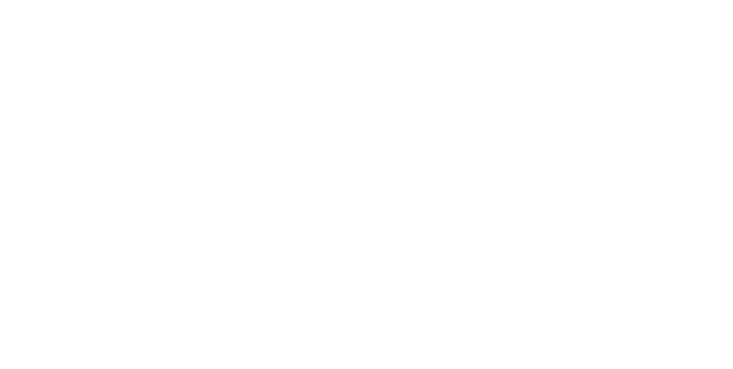
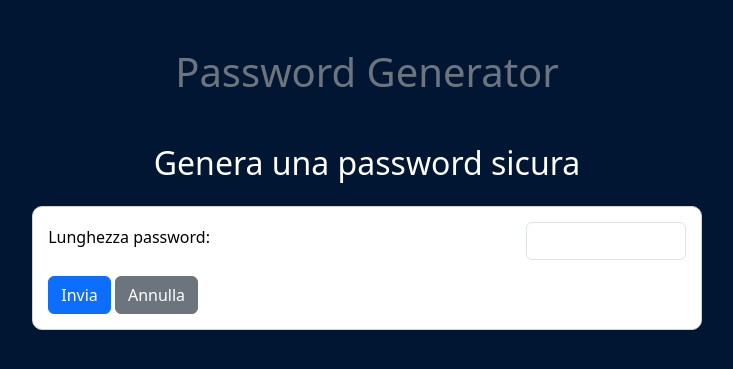
Before and after one commit to AndreaMinelli/php-strong-password-generator, a PHP site: page / in a window 1280 px wide. Before the commit the part shown is empty. Shown: the top 369 px of the page, without its empty margins (273-1006 px from the left). Run offline with PHP 8.4, Linux system fonts and the light colour scheme.

Commit message:
Creato form base

```diff
--- /dev/null
+++ b/css/style.css
@@ -0,0 +1,13 @@
+body {
+  background-color: rgb(0, 22, 50);
+}
+
+form {
+  width: 60%;
+  margin: 0 auto;
+  padding: 15px;
+  background-color: white;
+  color: black;
+  border: 1px solid lightgray;
+  border-radius: 10px;
+}
--- a/index.php
+++ b/index.php
@@ -1,16 +1,37 @@
 <!DOCTYPE html>
 <html lang="it">
+
 <head>
   <meta charset="UTF-8" />
   <meta http-equiv="X-UA-Compatible" content="IE=edge" />
   <meta name="viewport" content="width=device-width, initial-scale=1.0" />
   <title>Password generator</title>
   <!-- Bootstrap -->
-    <link
-      href="https://cdn.jsdelivr.net/npm/bootstrap@5.3.0-alpha1/dist/css/bootstrap.min.css"
-      rel="stylesheet"
-      integrity="sha384-GLhlTQ8iRABdZLl6O3oVMWSktQOp6b7In1Zl3/Jr59b6EGGoI1aFkw7cmDA6j6gD"
-      crossorigin="anonymous" />
+  <link href="https://cdn.jsdelivr.net/npm/bootstrap@5.3.0-alpha1/dist/css/bootstrap.min.css" rel="stylesheet"
+    integrity="sha384-GLhlTQ8iRABdZLl6O3oVMWSktQOp6b7In1Zl3/Jr59b6EGGoI1aFkw7cmDA6j6gD" crossorigin="anonymous" />
+  <!-- Style -->
+  <link rel="stylesheet" href="./css/style.css">
 </head>
-  <body></body>
+
+<body>
+  <div class="container">
+    <header>
+      <h1 class="text-center text-secondary my-5">Password Generator</h1>
+    </header>
+    <main>
+      <h2 class="text-white text-center mb-4">Genera una password sicura</h2>
+      <form action="">
+        <div class="d-flex justify-content-between align-items-center">
+          <label for="password-length" class="form-label">Lunghezza password:</label>
+          <input type="number" name="password-length" id="password-length" class="form-control w-25">
+        </div>
+        <div class="mt-3">
+          <button class="btn btn-primary ">Invia</button>
+          <a href="index.php" class="btn btn-secondary">Annulla</a>
+        </div>
+      </form>
+    </main>
+  </div>
+</body>
+
 </html>
```
Lines whose indentation alone changed are shown as unchanged.
